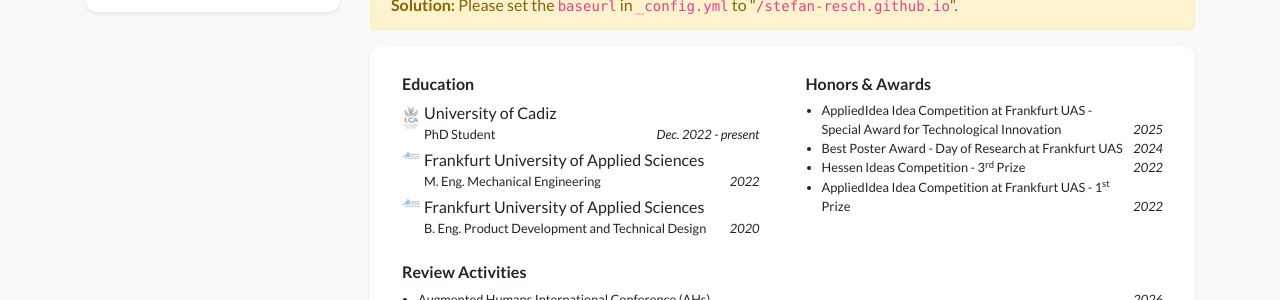
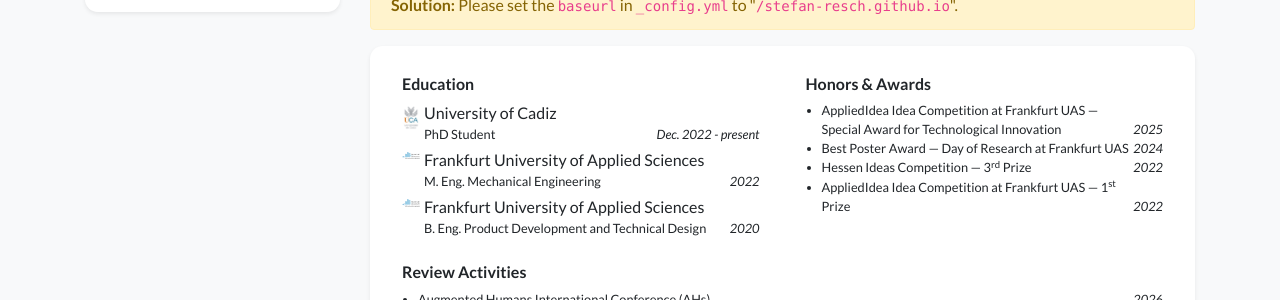
Before and after one commit to Stefan-Resch/stefan-resch.github.io, a Jekyll site: the page built from index.html, in a window 1280 px wide and 1145 px high. Shown: the part 558-858 px from the top of the window. Built offline with Jekyll 4.4.1, drawn with Linux system fonts in a browser that asks for light colours; nearby versions of some CDN libraries; a style sheet for code colours, icons or effects is not loaded.

```diff
--- a/_data/profile.yml
+++ b/_data/profile.yml
@@ -48,13 +48,13 @@ education:
   date: 2020
 
 awards:
-- name: AppliedIdea Idea Competition at Frankfurt UAS - Special Award for Technological Innovation
+- name: AppliedIdea Idea Competition at Frankfurt UAS — Special Award for Technological Innovation
   date: 2025
-- name: Best Poster Award - Day of Research at Frankfurt UAS
+- name: Best Poster Award — Day of Research at Frankfurt UAS
   date: 2024
-- name: Hessen Ideas Competition - 3<sup>rd</sup> Prize
+- name: Hessen Ideas Competition — 3<sup>rd</sup> Prize
   date: 2022
-- name: AppliedIdea Idea Competition at Frankfurt UAS - 1<sup>st</sup> Prize
+- name: AppliedIdea Idea Competition at Frankfurt UAS — 1<sup>st</sup> Prize
   date: 2022
 
 review_activities:
```
